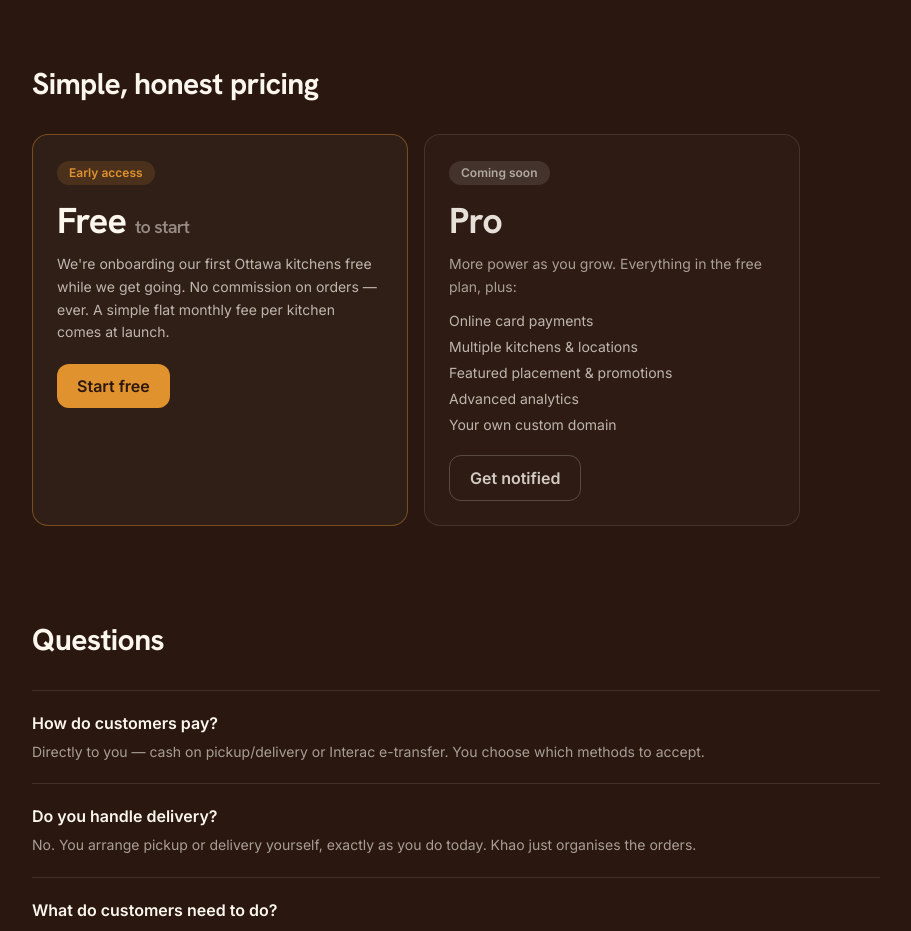
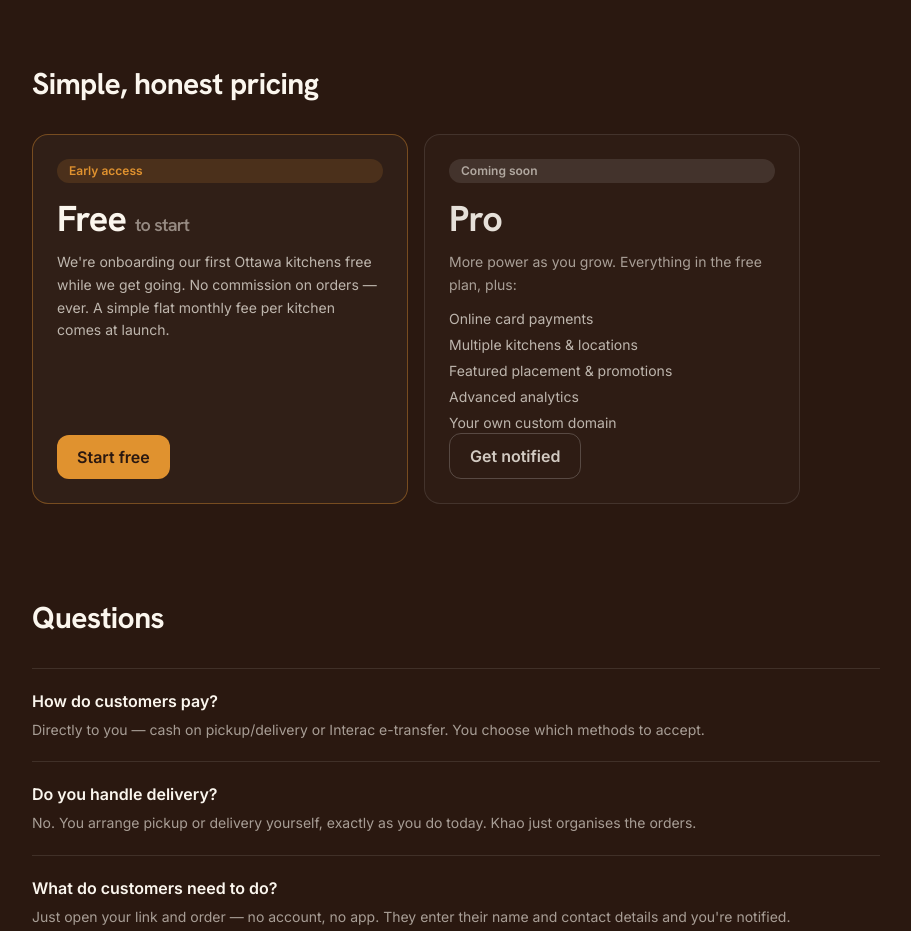
Before and after one commit to pabbu1990/khao, a Next.js app: page / in a window 1280 px wide. Shown: the part 1320-2251 px from the top of the page, without its empty margins (184-1095 px from the left). Built offline with nearby package versions, Linux system fonts and the light colour scheme.

Commit message:
khao: button align

```diff
--- a/app/page.tsx
+++ b/app/page.tsx
@@ -75,19 +75,19 @@ export default function Home() {
         <section id="pricing" className="mt-24 scroll-mt-24">
           <h2 className="font-display text-3xl font-bold">Simple, honest pricing</h2>
           <div className="mt-8 grid max-w-3xl gap-4 sm:grid-cols-2">
-            <div className="rounded-2xl border border-spice/40 bg-white/[0.03] p-6">
+            <div className="flex flex-col rounded-2xl border border-spice/40 bg-white/[0.03] p-6">
               <span className="inline-block rounded-full bg-spice/15 px-3 py-1 text-xs font-semibold text-spice">Early access</span>
               <p className="mt-4 font-display text-4xl font-bold">Free <span className="text-lg font-semibold text-cream/50">to start</span></p>
               <p className="mt-3 text-sm leading-relaxed text-cream/70">
                 We're onboarding our first Ottawa kitchens free while we get going. No commission on
                 orders — ever. A simple flat monthly fee per kitchen comes at launch.
               </p>
-              <Link href="/login?mode=signup" className="mt-5 inline-block rounded-xl bg-spice px-5 py-2.5 font-semibold text-ink transition hover:brightness-[1.04] active:scale-[.99]">
+              <Link href="/login?mode=signup" className="mt-auto inline-block self-start rounded-xl bg-spice px-5 py-2.5 font-semibold text-ink transition hover:brightness-[1.04] active:scale-[.99]">
                 Start free
               </Link>
             </div>
 
-            <div className="rounded-2xl border border-white/10 bg-white/[0.02] p-6">
+            <div className="flex flex-col rounded-2xl border border-white/10 bg-white/[0.02] p-6">
               <span className="inline-block rounded-full bg-white/10 px-3 py-1 text-xs font-semibold text-cream/60">Coming soon</span>
               <p className="mt-4 font-display text-4xl font-bold text-cream/90">Pro</p>
               <p className="mt-3 text-sm leading-relaxed text-cream/60">
@@ -100,7 +100,7 @@ export default function Home() {
                 <li>Advanced analytics</li>
                 <li>Your own custom domain</li>
               </ul>
-              <a href="#contact" className="mt-5 inline-block rounded-xl border border-white/20 px-5 py-2.5 font-semibold text-cream/80 transition hover:bg-white/5">
+              <a href="#contact" className="mt-auto inline-block self-start rounded-xl border border-white/20 px-5 py-2.5 font-semibold text-cream/80 transition hover:bg-white/5">
                 Get notified
               </a>
             </div>
```
